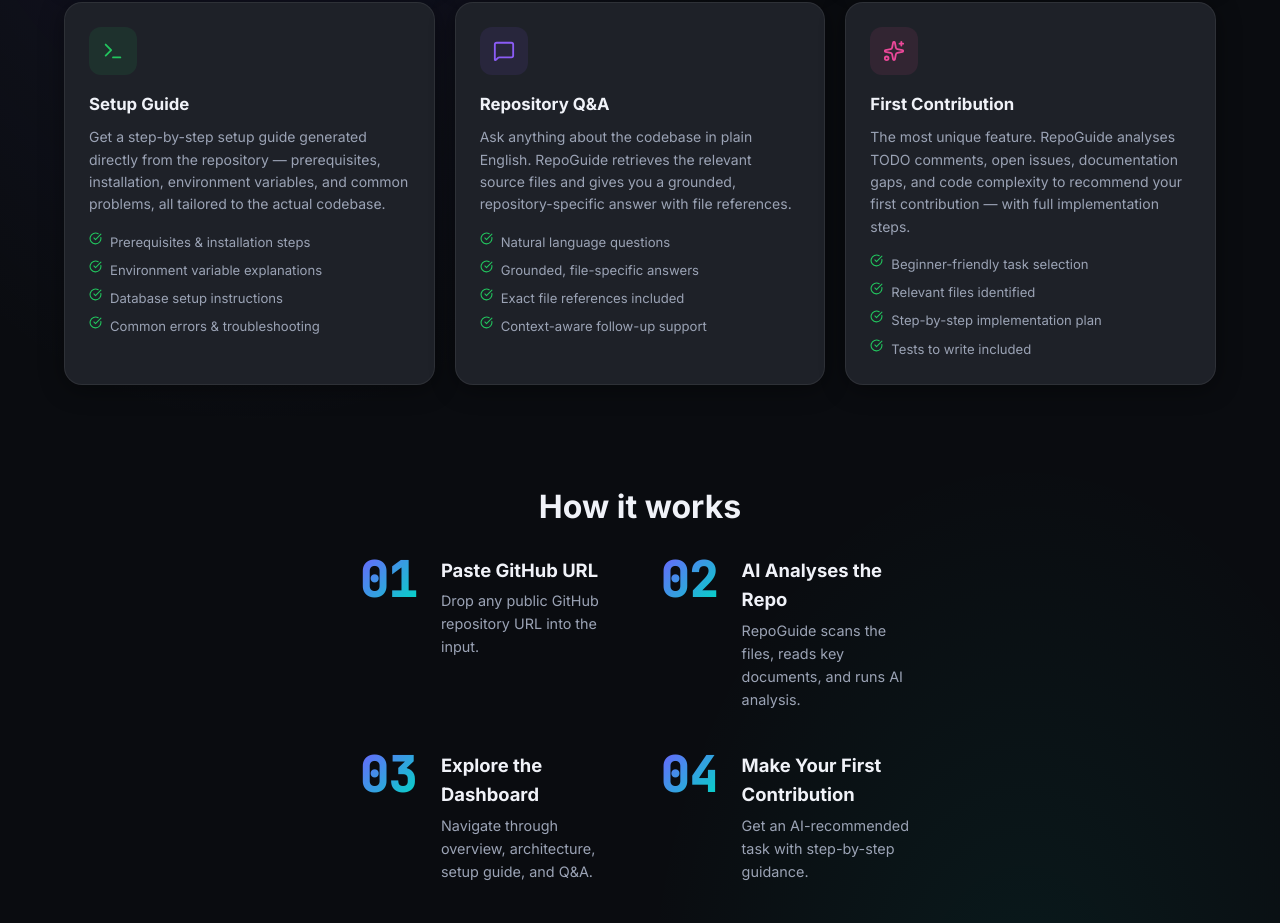
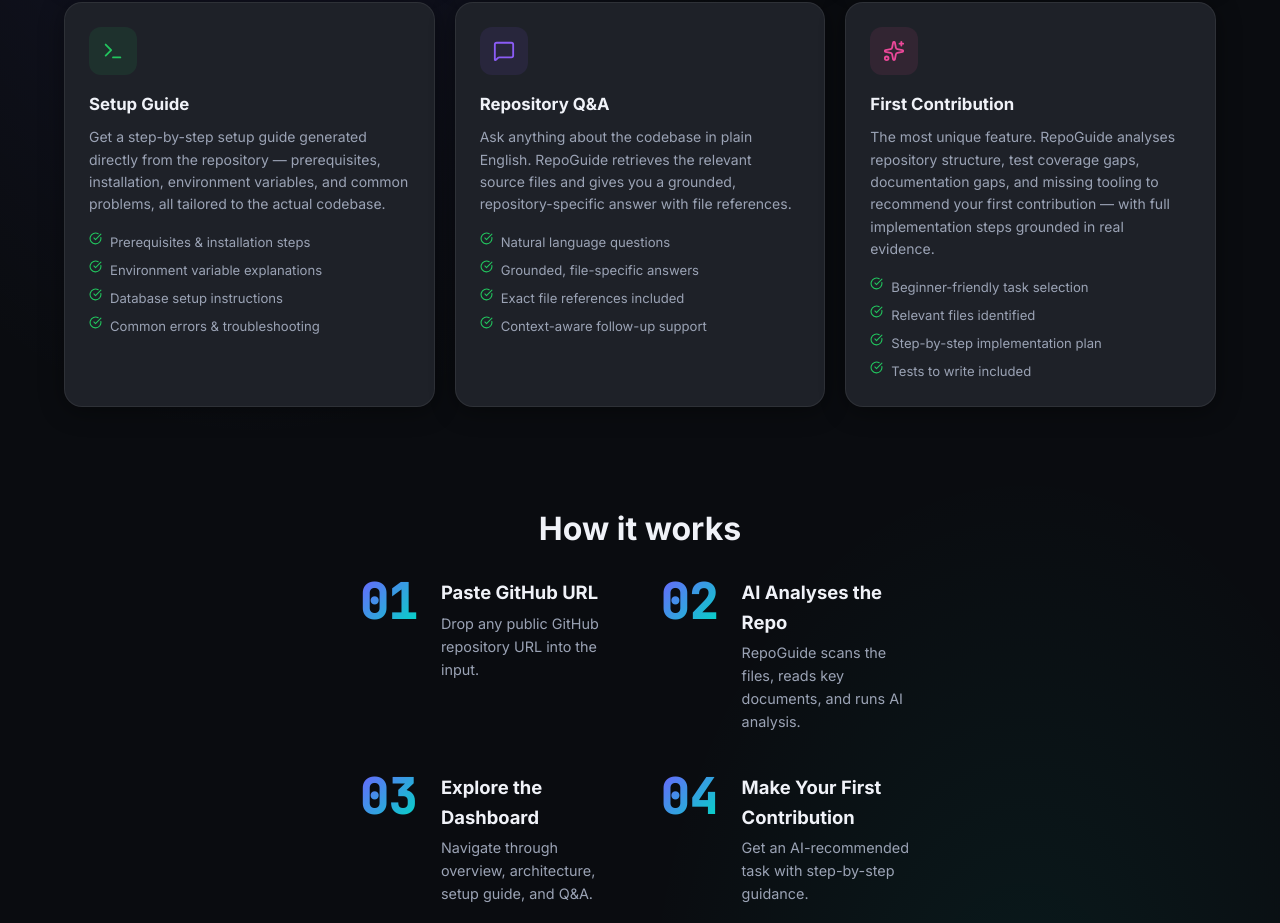
Before and after one commit to lakaThabrew/RepoGuide, a React (Vite) app in the folder frontend/: page /features in a window 1280 px wide. Shown: the part 895-1818 px from the top of the page. Built offline with nearby package versions, Linux system fonts and the light colour scheme.

Commit message:
feat: add features page component and update documentation

```diff
--- a/frontend/src/pages/FeaturesPage.tsx
+++ b/frontend/src/pages/FeaturesPage.tsx
@@ -72,7 +72,7 @@
     icon: Sparkles,
     title: 'First Contribution',
     color: '#ec4899',
-    desc: 'The most unique feature. RepoGuide analyses TODO comments, open issues, documentation gaps, and code complexity to recommend your first contribution — with full implementation steps.',
+    desc: 'The most unique feature. RepoGuide analyses repository structure, test coverage gaps, documentation gaps, and missing tooling to recommend your first contribution — with full implementation steps grounded in real evidence.',
     bullets: [
       'Beginner-friendly task selection',
       'Relevant files identified',
```
Also changed, not shown: 3 other files (tests, documents, lock files or other folders).
